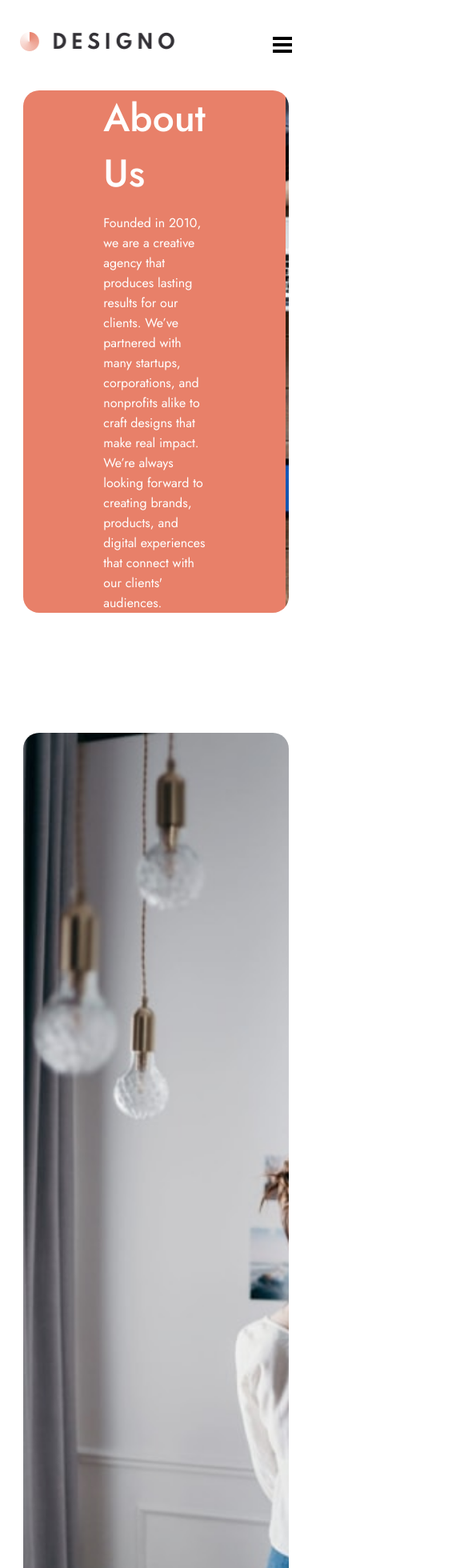
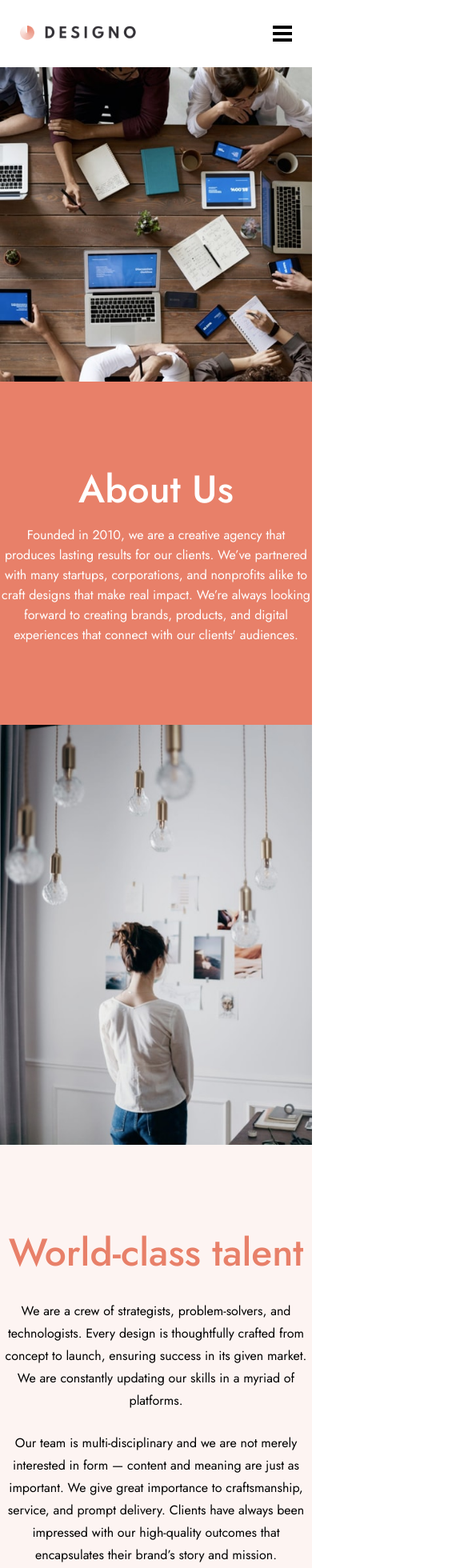
Before and after one commit to Yahyawi99/Designo-multi-page-website, a React (Create React App) app: page /about in a window 390 px wide. Shown: the top 1960 px of the page at 80% size, 585 px wide, since content can reach past the window. Built offline with nearby package versions, Linux system fonts and the light colour scheme.

Commit message:
nearly done

```diff
--- a/src/styles/about/aboutUs.css
+++ b/src/styles/about/aboutUs.css
@@ -32,3 +32,36 @@
 .about-img img {
     height: 100%;
 }
+
+/* *************** */
+/* media query */
+@media screen and (min-width:0px) and (max-width:800px) {
+    .about-us {
+        width: 100%;
+        flex-direction: column;
+        border-radius: 0px;
+        margin: 0px;
+    }
+
+    .about-us .txt {
+        justify-content: center;
+        align-items: center;
+        order: 1;
+        text-align: center;
+        gap: 10px;
+        padding: 100px 0px;
+    }
+
+    .about-us .txt p {
+        max-width: 400px;
+    }
+
+    .about-img {
+        order: 0;
+    }
+
+    .about-img img {
+        width: 100%;
+        height: 100%;
+    }
+}
--- a/src/styles/about/deal.css
+++ b/src/styles/about/deal.css
@@ -29,3 +29,36 @@
 .deal-img {
     display: flex;
 }
+
+/* *************** */
+/* media query */
+@media screen and (min-width:0px) and (max-width:800px) {
+    .deal {
+        width: 100%;
+        flex-direction: column;
+        border-radius: 0px;
+    }
+
+    .deal-txt {
+        align-items: center;
+        gap: 25px;
+        padding: 100px 0px;
+    }
+
+    .deal-txt h1 {
+        text-align: center;
+    }
+
+    .deal-txt p {
+        max-width: 400px;
+        text-align: center;
+    }
+
+    .deal-img {
+        order: -1;
+    }
+
+    .deal-img img {
+        width: 100%;
+    }
+}
--- a/src/styles/about/talent.css
+++ b/src/styles/about/talent.css
@@ -4,7 +4,6 @@
     border-radius: 20px;
     overflow: hidden;
     margin: 0px auto 150px auto;
-
 }
 
 .talent-txt {
@@ -29,3 +28,32 @@
 .talent-img {
     display: flex;
 }
+
+/* *************** */
+/* media query */
+@media screen and (min-width:0px) and (max-width:800px) {
+    .talent {
+        width: 100%;
+        flex-direction: column;
+        border-radius: 0px;
+        margin: 0px auto 150px auto;
+    }
+
+    .talent-txt {
+        gap: 25px;
+        padding: 100px 0px;
+    }
+
+    .talent-txt h1 {
+        text-align: center;
+    }
+
+    .talent-txt p {
+        text-align: center;
+        max-width: 400px;
+    }
+
+    .talent-img img {
+        width: 100%;
+    }
+}
--- a/src/styles/contact/contactUs.css
+++ b/src/styles/contact/contactUs.css
@@ -70,3 +70,35 @@
     align-self: flex-end;
     padding: 20px 40px;
 }
+
+/* *************** */
+/* media query */
+@media screen and (min-width:0px) and (max-width:800px) {
+    .contact-us {
+        width: 100%;
+        flex-direction: column;
+        gap: 75px;
+        border-radius: 0px;
+        padding: 50px 0px;
+    }
+
+    .contact-txt {
+        padding: 0px;
+    }
+
+    .contact-txt h1 {
+        text-align: center;
+    }
+
+    .contact-txt p {
+        width: 95%;
+        text-align: center;
+        line-height: 25px;
+        margin: 0px auto;
+    }
+
+    /* Form */
+    .contact-form {
+        padding: 0px 10px;
+    }
+}
--- a/src/styles/home/intro.css
+++ b/src/styles/home/intro.css
@@ -46,6 +46,7 @@
 @media screen and (min-width:0px) and (max-width:800px) {
     .intro {
         width: 100%;
+        min-height: 900px;
         max-height: calc(100vh - 112px);
         flex-direction: column;
         border-radius: 0px;
@@ -58,6 +59,7 @@
 
     .intro-txt>h1 {
         line-height: 50px;
+        text-align: center;
         margin: 0px 0px 0px 0px;
     }
 
@@ -80,6 +82,12 @@
 
     .image-hero>img {
         width: 100%;
-        margin: -100px 0px 0px 0px;
+        margin: -50px 0px 0px 0px;
     }
 }
+
+@media screen and (min-width:600px) and (max-width:800px) {
+    .image-hero>img {
+        margin: -125px 0px 0px 0px;
+    }
+}
--- a/src/styles/locations/countries.css
+++ b/src/styles/locations/countries.css
@@ -45,3 +45,39 @@
     border-radius: 20px;
     overflow: hidden;
 }
+
+/* *************** */
+/* media query */
+@media screen and (min-width:0px) and (max-width:800px) {
+    .countries {
+        width: 100%;
+    }
+
+    .country {
+        width: 100%;
+        flex-direction: column;
+        gap: 0px;
+    }
+
+    .country-info {
+        text-align: center;
+        border-radius: 0px;
+        gap: 35px;
+        padding: 50px 0px;
+    }
+
+    .info {
+        flex-direction: column;
+        gap: 20px;
+    }
+
+    /* Image */
+    .country-map {
+        border-radius: 0px;
+        order: -1;
+    }
+
+    .country-map img {
+        width: 100%;
+    }
+}
--- a/src/styles/projects/intro.css
+++ b/src/styles/projects/intro.css
@@ -17,3 +17,17 @@
     max-width: 350px;
     margin: 0px auto;
 }
+
+/* *************** */
+/* media query */
+@media screen and (min-width:0px) and (max-width:800px) {
+    .projects-intro {
+        width: 100%;
+        border-radius: 0px;
+        padding: 70px 0px;
+    }
+
+    .projects-intro p {
+        width: 95%;
+    }
+}
--- a/src/styles/projects/navigations.css
+++ b/src/styles/projects/navigations.css
@@ -1,6 +1,7 @@
 .navigation-projects {
     width: 85%;
     display: flex;
+    flex-wrap: wrap;
     justify-content: center;
     gap: 25px;
     margin: 0px auto 150px auto;
@@ -59,3 +60,28 @@
 .navigation:hover .layer {
     background-color: hsl(11, 73%, 66%, .5);
 }
+
+/* *************** */
+/* media query */
+@media screen and (min-width:0px) and (max-width:800px) {
+    .navigation-projects {
+        width: 100%;
+        flex-direction: column;
+        gap: 0px;
+    }
+
+    .navigation {
+        width: 80%;
+        font-size: .5rem;
+        border-radius: 20px;
+        position: relative;
+        margin: 0px auto;
+        padding: 50px 0px;
+    }
+
+    .navigation h1 {
+        font-size: 1rem;
+        font-weight: 500;
+        z-index: 10;
+    }
+}
--- a/src/styles/projects/projectsList.css
+++ b/src/styles/projects/projectsList.css
@@ -6,11 +6,11 @@
     column-gap: 25px;
     row-gap: 50px;
     margin: 0px auto 150px auto;
-
 }
 
 .project {
-    width: 350px;
+    width: 95%;
+    max-width: 350px;
     display: flex;
     flex-direction: column;
     border-radius: 20px;
@@ -50,3 +50,12 @@
 .project:hover h1 {
     color: var(--white);
 }
+
+/* *************** */
+/* media query */
+@media screen and (min-width:0px) and (max-width:800px) {
+    .projects-list {
+        width: 100%;
+        row-gap: 25px;
+    }
+}
--- a/src/styles/shared/footer.css
+++ b/src/styles/shared/footer.css
@@ -41,3 +41,40 @@ footer .header {
 .social-media-icons img {
     cursor: pointer;
 }
+
+/* ******************* */
+/* media query */
+@media screen and (min-width:0px) and (max-width:800px) {
+    footer {
+        padding: 175px 0px 100px 0px;
+    }
+
+    footer .header {
+        display: flex;
+        flex-direction: column;
+        gap: 75px;
+        border-bottom: none;
+        padding: 0px 0px 25px 0px;
+    }
+
+    footer .header .links {
+        flex-direction: column;
+        align-items: center;
+        gap: 20px;
+    }
+
+    .second-row {
+        flex-direction: column;
+        align-items: center;
+        gap: 50px;
+        text-align: center;
+    }
+
+    .second-row ul:nth-child(1) {
+        margin: 0px;
+    }
+
+    .social-media-icons {
+        margin-left: 0;
+    }
+}
--- a/src/styles/shared/header.css
+++ b/src/styles/shared/header.css
@@ -38,20 +38,27 @@
 @media screen and (min-width:0px) and (max-width:800px) {
     .main-header {
         width: 100%;
+        align-items: center;
         color: var(--white);
         margin: 0;
-        padding: 40px 0px;
+        padding: 30px 0px;
     }
 
     .main-header .logo {
         padding-left: 25px;
     }
 
+    .main-header .link {
+        display: flex;
+        align-items: center;
+    }
+
     .main-header nav {
         width: 100%;
         background-color: var(--black);
         position: absolute;
-        top: 113px;
+        top: 84px;
+        z-index: 10;
         visibility: hidden;
     }
 
@@ -74,3 +81,9 @@
         font-size: 1.5rem;
     }
 }
+
+@media screen and (min-width:0px) and (max-width:400px) {
+    .main-header .logo {
+        width: 150px;
+    }
+}
--- a/src/styles/shared/loactions.css
+++ b/src/styles/shared/loactions.css
@@ -33,4 +33,10 @@
 
 /* ****************** */
 /* media query */
-@media screen and (min-width:0px) and (max-width:800px) {}
+@media screen and (min-width:0px) and (max-width:800px) {
+    .locations {
+        width: 100%;
+        flex-direction: column;
+        gap: 75px;
+    }
+}
```
